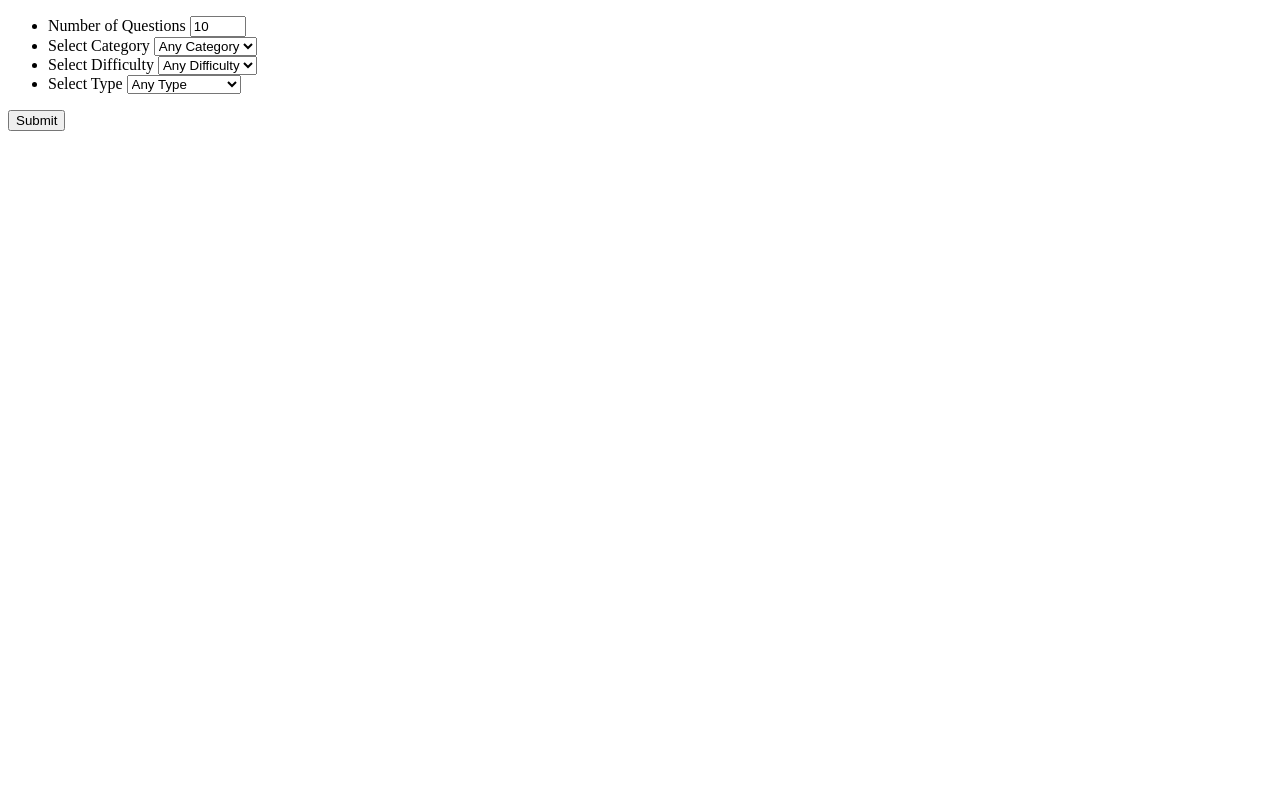
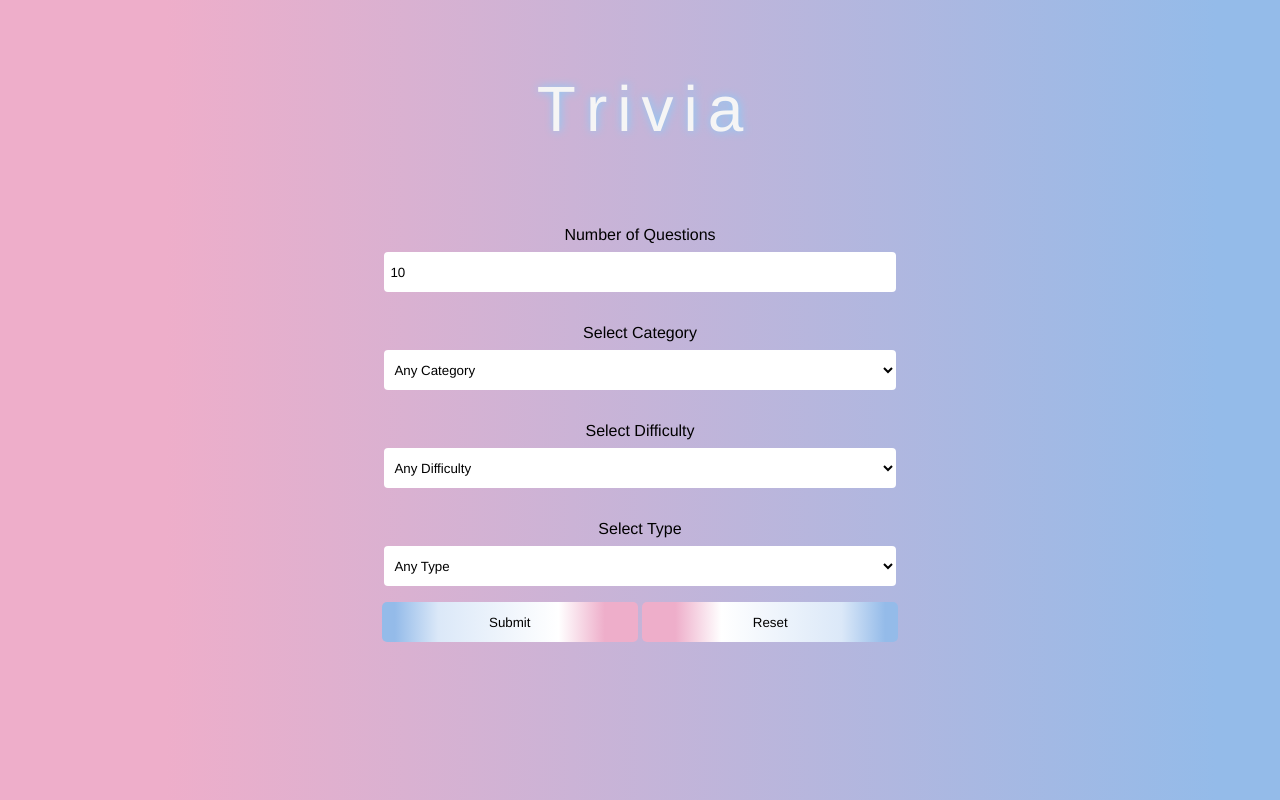
Before and after one commit to eric-sclafani/js_practice, a website with bundled scripts: page trivia/src/index.html in a window 1280 px wide. Built offline with nearby package versions, Linux system fonts and the light colour scheme; no server answers.

Commit message:
more styles, html:

```diff
--- a/trivia/src/index.html
+++ b/trivia/src/index.html
@@ -4,28 +4,40 @@
         <meta charset="UTF-8">
         <meta name="viewport" content="width=device-width, initial-scale=1.0">
         <script type="module" src="../dist/index.js" defer></script>
-    <script src="http://ajax.googleapis.com/ajax/libs/jquery/3.7.1/jquery.min.js"></script>
+        <script
+            src="http://ajax.googleapis.com/ajax/libs/jquery/3.7.1/jquery.min.js"></script>
         <link rel="stylesheet" href="./style.css">
         <title>Trivia App</title>
     </head>
     <body>
-    <form>
+
+        <ul class="trivia-header">
+            <li>T</li>
+            <li>r</li>
+            <li>i</li>
+            <li>v</li>
+            <li>i</li>
+            <li>a</li>
+        </ul>
+
+        <form class="questions-params-form">
             <ul id="form-params">
-            <li id="num-questions" class="form-param">
+                <li id="num-questions" class="form-param-wrapper">
                     <label for="num-questions">Number of Questions</label>
-                <input name="num-questions" type="number" min="1" max="50" value="10">
+                    <input class="form-param" name="num-questions" type="number" min="1" max="50"
+                        value="10">
                 </li>
 
-            <li id="category" class="form-param">
+                <li id="category" class="form-param-wrapper">
                     <label for="category">Select Category</label>
-                <select name="category">
+                    <select class="form-param" name="category">
                         <option value="any">Any Category</option>
                     </select>
                 </li>
 
-            <li id="difficulty" class="form-param">
+                <li id="difficulty" class="form-param-wrapper">
                     <label for="difficulty">Select Difficulty</label>
-                <select name="difficulty">
+                    <select class="form-param" name="difficulty">
                         <option value="any">Any Difficulty</option>
                         <option value="easy">Easy</option>
                         <option value="medium">Medium</option>
@@ -33,9 +45,9 @@
                     </select>
                 </li>
 
-            <li id="type" class="form-param">
+                <li id="type" class="form-param-wrapper">
                     <label for="type">Select Type</label>
-                <select name="type">
+                    <select class="form-param" name="type">
                         <option value="any">Any Type</option>
                         <option value="multiple">Multiple Choice</option>
                         <option value="boolean">True / False</option>
@@ -43,6 +55,7 @@
                 </li>
             </ul>
             <button id="submit">Submit</button>
+            <button type="reset" id="reset">Reset</button>
         </form>
 
     </body>
--- a/trivia/src/index.ts
+++ b/trivia/src/index.ts
@@ -57,5 +57,6 @@ const attachFormEventHandler = () => {
 }
 
 
+
 populateCategoryDropdown();
 attachFormEventHandler();
--- a/trivia/src/style.css
+++ b/trivia/src/style.css
@@ -0,0 +1,137 @@
+:root {
+    --anim-dur: 1.5s
+}
+
+*{
+    box-sizing: border-box;
+    font-family: "Proxima Nova", "Helvetica Neue", Helvetica, Arial, sans-serif;
+}
+
+body {
+    display:flex;
+    flex-direction:column;
+    align-items:center;
+    background: rgb(238,174,202);
+    background: linear-gradient(90deg, rgba(238,174,202,1) 13%, rgba(148,187,233,1) 95%);
+}
+
+
+.trivia-header {
+    font-size:4rem;
+    font-weight:700px;
+    color:whitesmoke;
+    text-shadow: lightskyblue 1px 0 10px;
+    display:flex;
+    list-style:none;
+    padding-left:0;
+    gap:10px;
+
+}
+
+.trivia-header li:nth-child(6){
+    animation: slideIn var(--anim-dur) linear 0s;
+}
+
+.trivia-header li:nth-child(5){
+    animation: slideIn var(--anim-dur) linear .1s;
+
+}
+.trivia-header li:nth-child(4){
+    animation: slideIn var(--anim-dur) linear .2s;
+
+}
+.trivia-header li:nth-child(3){
+    animation: slideIn var(--anim-dur) linear .3s;
+
+}
+.trivia-header li:nth-child(2){
+    animation: slideIn var(--anim-dur) linear .4s;
+
+}
+.trivia-header li:nth-child(1){
+    animation: slideIn var(--anim-dur) linear .5s;
+
+}
+
+@keyframes slideIn {
+    0% {
+        transform: translateX(0)
+    }
+
+    25% {
+        transform: translateX(600px);
+        opacity:0;
+    }
+
+    50% {
+        transform:translateX(-600px);
+        opacity:0;
+    }
+
+    100% {
+        transform: translateX(0);
+        opacity:1;
+    }
+}
+
+
+#submit,#reset{
+    width:20vw;
+    height:5vh;
+    border:none;
+    border-radius:5px;
+}
+
+#submit {
+    background: rgb(238,174,202);
+    background: linear-gradient(270deg, rgba(238,174,202,1) 13%, rgba(255,255,255,1) 31%, rgba(219,232,248,1) 78%, rgba(148,187,233,1) 95%);
+}
+
+#reset {
+    background: rgb(238,174,202);
+    background: linear-gradient(90deg, rgba(238,174,202,1) 13%, rgba(255,255,255,1) 31%, rgba(219,232,248,1) 78%, rgba(148,187,233,1) 95%);
+}
+
+.questions-param-form {
+    display:flex;
+    flex-direction:column;
+    align-items:center;
+    gap:2vh;
+}
+
+#form-params {
+    display:flex;
+    flex-direction:column;
+    list-style:none;
+    padding-left:0;
+    gap:4vh;
+}
+
+
+input:focus {
+    outline:none;
+}
+
+.form-param-wrapper {
+    display:flex;
+    flex-direction:column;
+    align-items:center;
+    gap:1vh;
+}
+
+.form-param{
+    width:40vw;
+    background-color: white;
+    height:5vh;
+    padding-left: .5vw;
+    border-style:groove;
+    border-radius:4px;
+    border:none;
+}
+
+.form-param:hover{
+    border:solid;
+    border-color:lightblue;
+    border-style:groove
+
+}
```
Lines whose indentation alone changed are shown as unchanged.
